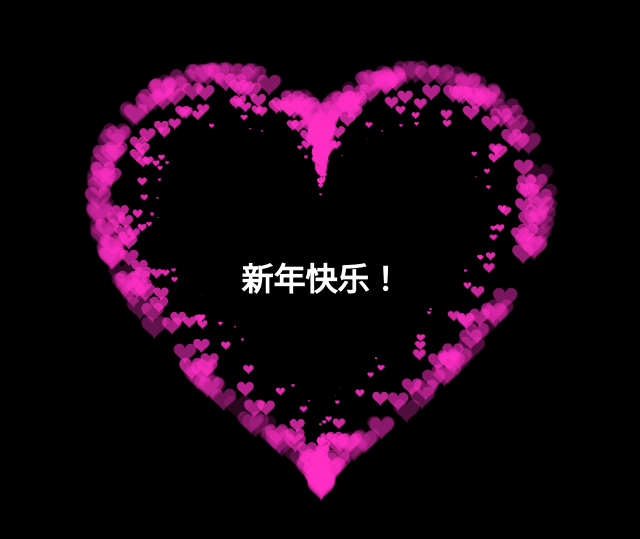
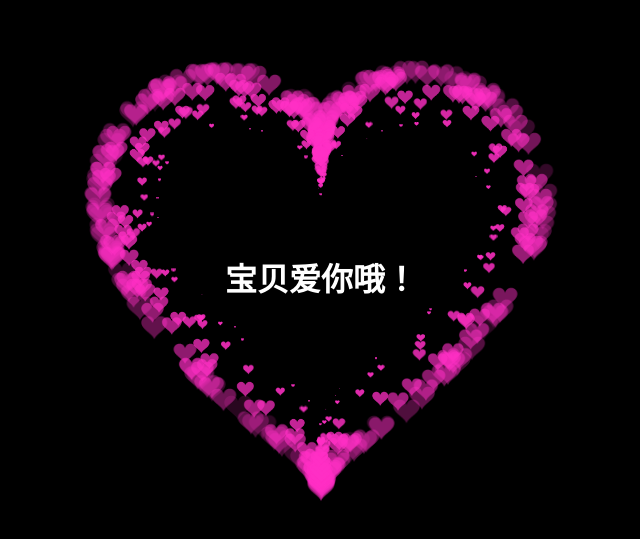
Before and after one commit to aazhe1314/aazhe1314.github.io, a plain HTML site: page index.html in a window 1280 px wide. Shown: the part 123-662 px from the top of the page, without its empty margins (319-959 px from the left). Drawn offline with Linux system fonts and the light colour scheme.

Commit message:
Update index.html

```diff
--- a/index.html
+++ b/index.html
@@ -269,7 +269,7 @@
 </script>
 
 <div class="namebox">
-  <h1>新年快乐！</h1>
+  <h1>宝贝爱你哦！</h1>
 </div>
 </body>
 </html>
```
